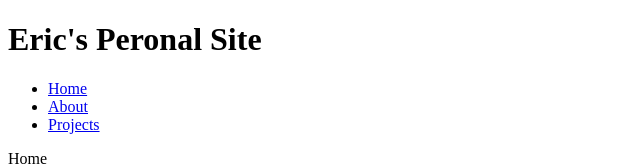
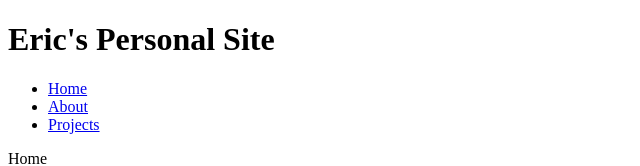
Before and after one commit to esayler/personal-site-react, a React app: page / in a window 1280 px wide. Shown: the top 166 px of the page, without its empty margins (0-640 px from the left). Built offline with nearby package versions, Linux system fonts and the light colour scheme.

Commit message:
fix typo

```diff
--- a/src/components/App.jsx
+++ b/src/components/App.jsx
@@ -12,7 +12,7 @@ export default class App extends React.Component {
   render () {
     return (
       <div>
-        <h1>Eric's Peronal Site</h1>
+        <h1>Eric's Personal Site</h1>
         <ul role='nav'>
           <li>
             <IndexLink to='/' activeClassName='active'>Home</IndexLink>
```
